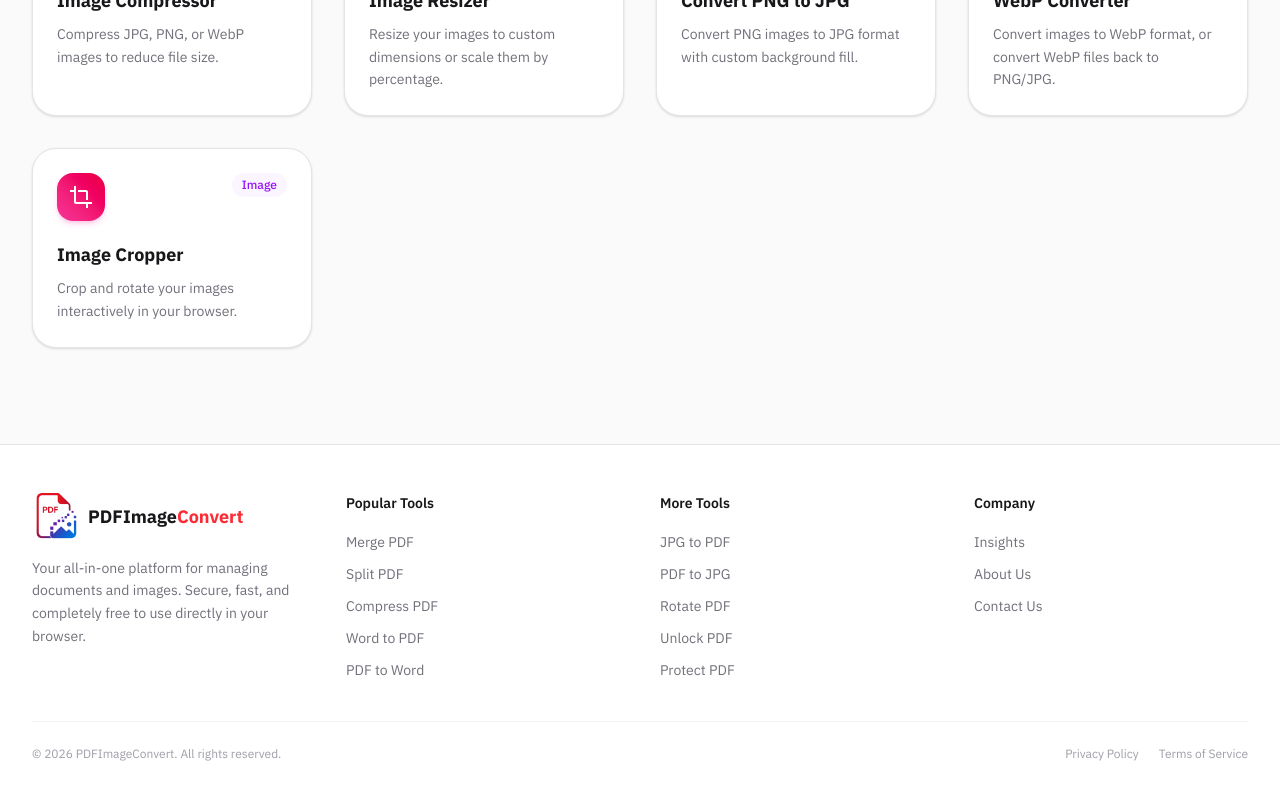
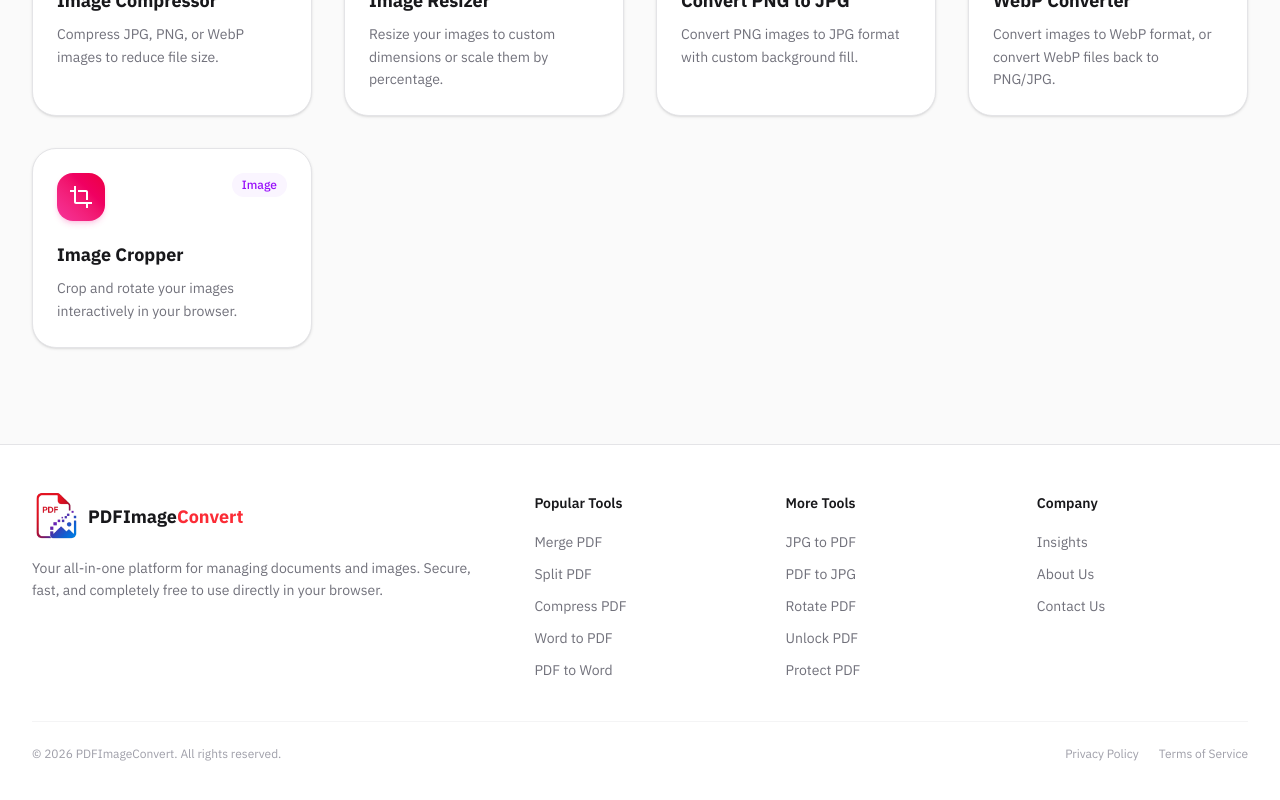
Before and after one commit to Rutubhimani28/tool, a Next.js app: page / in a window 1280 px wide. Shown: the part 1472-2272 px from the top of the page. Built offline with nearby package versions, Linux system fonts and the light colour scheme.

Commit message:
add responsive footer component with site navigation and tool links

```diff
--- a/app/components/Footer.tsx
+++ b/app/components/Footer.tsx
@@ -21,9 +21,9 @@ export default function Footer() {
     return (
         <footer className="w-full border-t border-zinc-200 bg-white dark:border-zinc-800 dark:bg-zinc-950 transition-colors duration-300">
             <div className="mx-auto max-w-[1600px] px-4 py-12 sm:px-6 lg:px-8">
-                <div className="grid grid-cols-1 gap-10 sm:grid-cols-2 lg:grid-cols-4">
+                <div className="grid grid-cols-1 gap-10 sm:grid-cols-2 md:grid-cols-5">
                     {/* Brand */}
-                    <div className="flex flex-col gap-4 items-center sm:items-start text-center sm:text-left">
+                    <div className="flex flex-col gap-4 items-center sm:items-start text-center sm:text-left md:col-span-2">
                         <Link href="/" className="flex items-center gap-2 group w-fit">
                             <div className="flex h-12 w-12 items-center justify-center transition-transform group-hover:scale-105 overflow-hidden">
                                 <img src="/download.png" alt="Logo" className="h-full w-full object-contain scale-[1.6]" />
```
